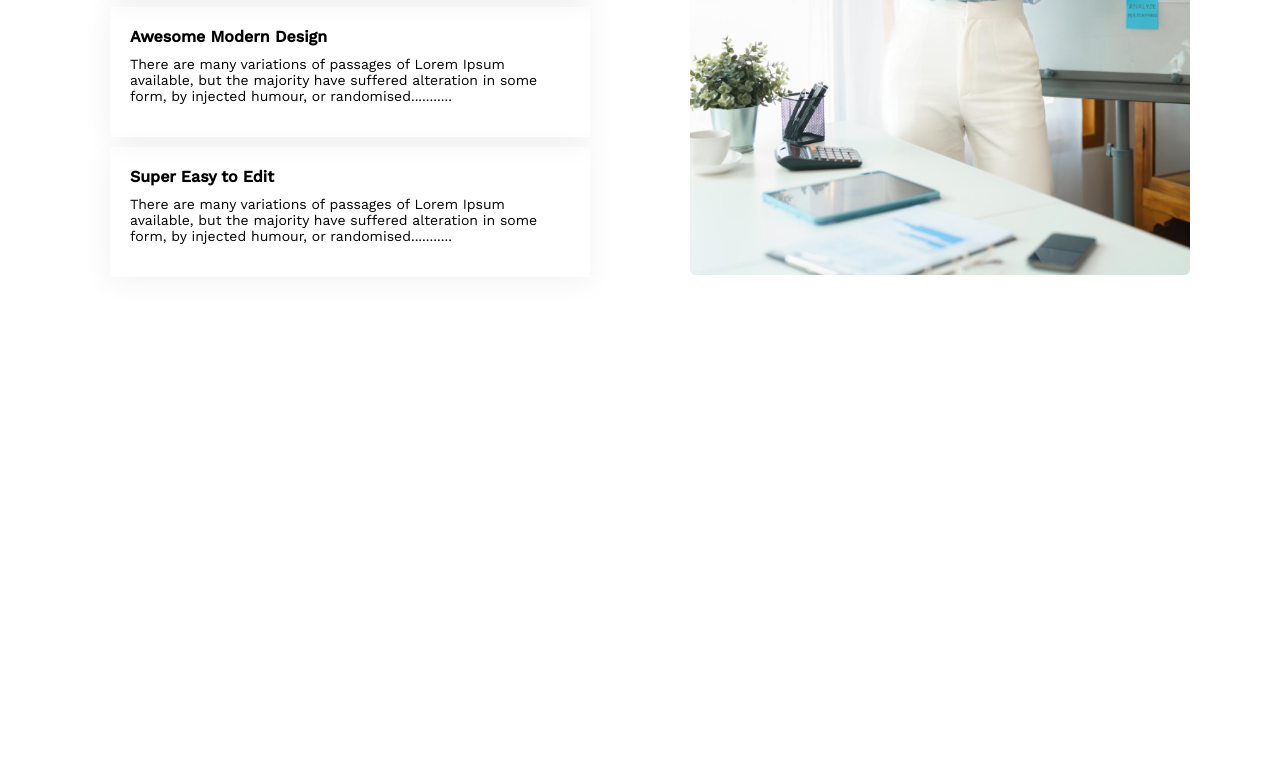
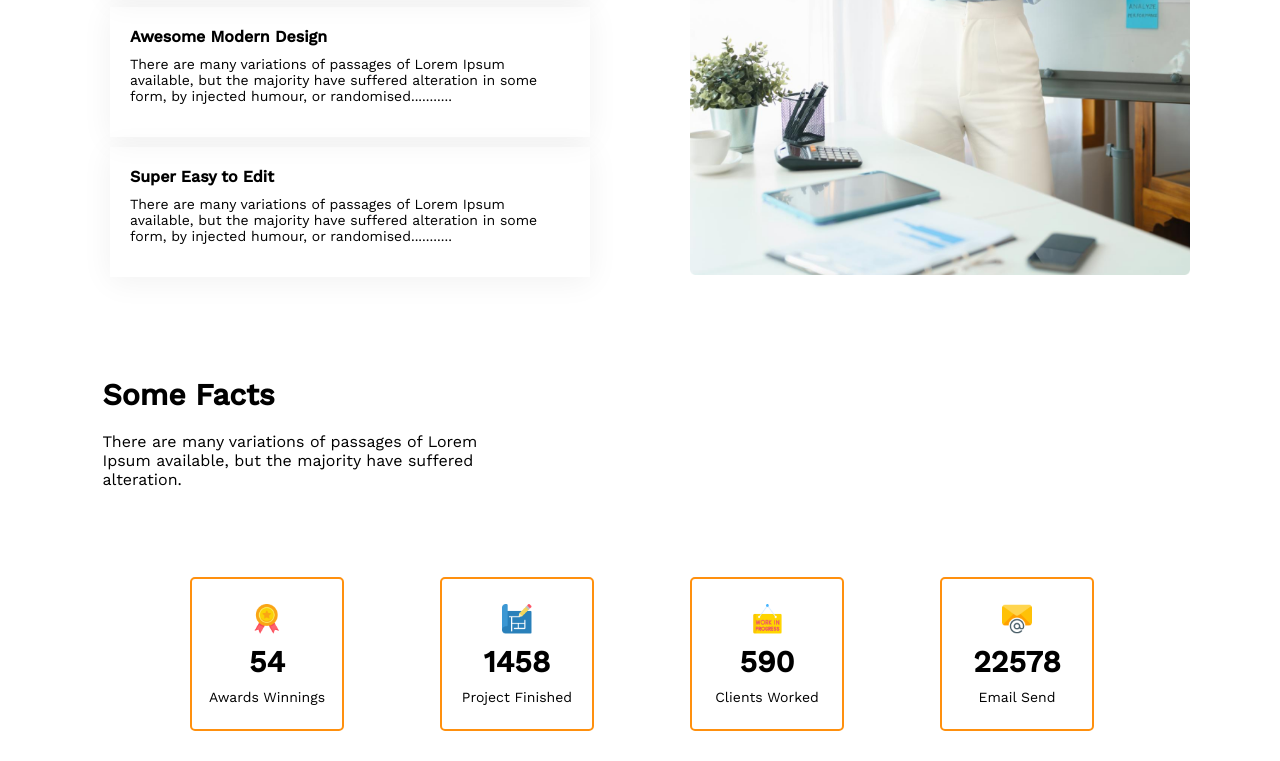
Before and after one commit to Falguni065/architects, a plain HTML site: page index.html in a window 1280 px wide. Shown: the part 2153-2914 px from the top of the page. Before the commit the page ends 2530 px from the top, so only its background shows below. Drawn offline with nearby package versions, Linux system fonts and the light colour scheme.

Commit message:
more sections added

```diff
--- a/index.html
+++ b/index.html
@@ -125,6 +125,36 @@
             </div>
 
         </section>
+        <!-- Some Facts -->
+        <section class="facts">
+            <h3>Some Facts</h3>
+            <p>There are many variations of passages of Lorem Ipsum available, but the majority have suffered alteration.</p>
+        </section>
+
+        <!-- Statistics -->
+        <section class="statistics">
+            <div class="stat-box">
+                <img src="images/icons/ribon.png" alt="">
+                <h3>54</h3>
+                <p>Awards Winnings</p>
+            </div>
+            <div class="stat-box">
+                <img src="images/icons/projects.png" alt="">
+                <h3>1458</h3>
+                <p>Project Finished</p>
+            </div>
+            <div class="stat-box">
+                <img src="images/icons/customers.png" alt="">
+                <h3>590</h3>
+                <p>Clients Worked</p>
+            </div>
+            <div class="stat-box">
+                <img src="/images/icons/email.png" alt="">
+                <h3>22578</h3>
+                <p>Email Send</p>
+            </div>
+
+        </section>
     </main>
 
 </body>
--- a/style.css
+++ b/style.css
@@ -172,3 +172,62 @@
     width: 500px;
     height: 700px;
 }
+
+/* -----Some Facts----- */
+
+.facts {
+    width: 1100px;
+    height: 200px;
+    margin: 50px auto 0px;
+    padding-left: 25px;
+}
+
+.facts>h3 {
+    font-weight: 600;
+    font-size: 30px;
+    margin-bottom: 20px;
+}
+
+.facts>p {
+    width: 400px;
+}
+
+/* -----Statistics----- */
+
+.statistics {
+    display: grid;
+    grid-template-columns: repeat(4, 150px);
+    justify-content: center;
+    gap: 100px;
+    margin-bottom: 30px;
+
+
+}
+
+.stat-box {
+    width: 150px;
+    height: 150px;
+    border: 2px solid #FF900E;
+    border-radius: 5px;
+    display: flex;
+    flex-direction: column;
+    justify-content: center;
+    align-items: center;
+}
+
+.stat-box>img {
+    width: 30px;
+    height: 30px;
+    margin-bottom: 10px;
+}
+
+.stat-box>h3 {
+    font-weight: 600;
+    font-size: 30px;
+    margin-bottom: 10px;
+
+}
+
+.stat-box>p {
+    font-size: 14px;
+}
```
